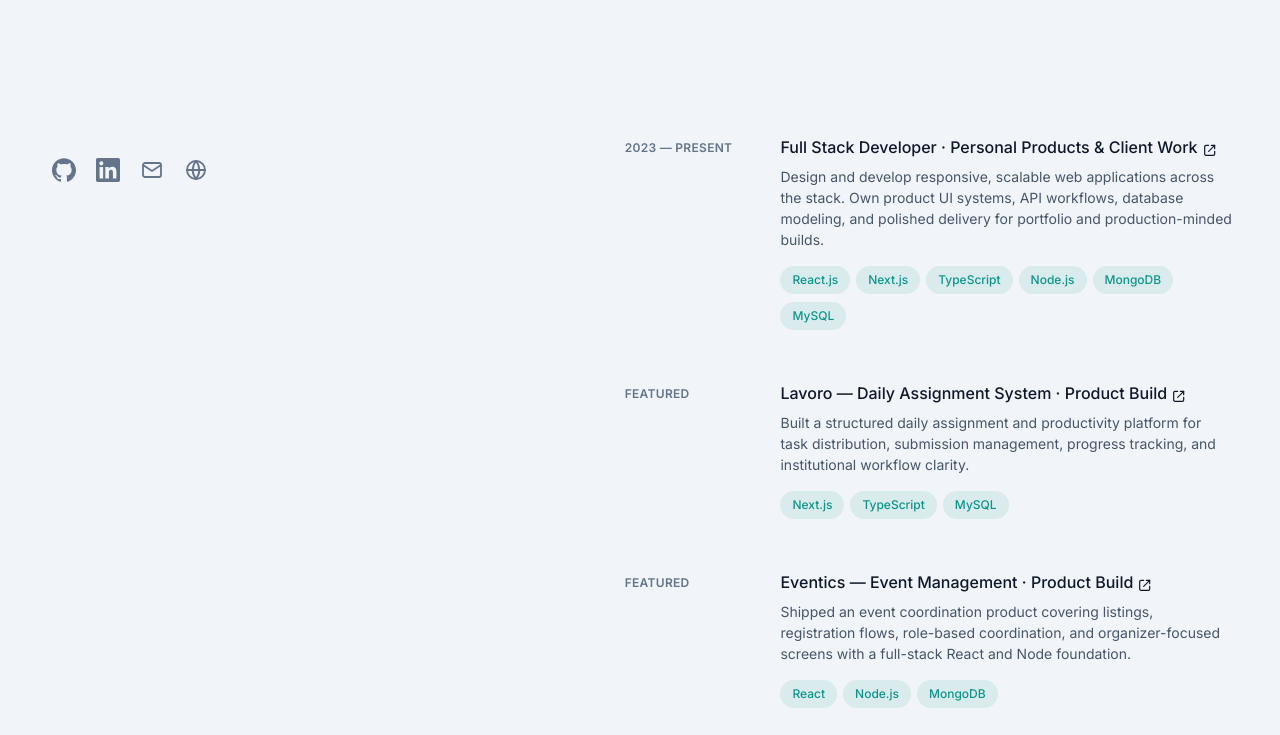
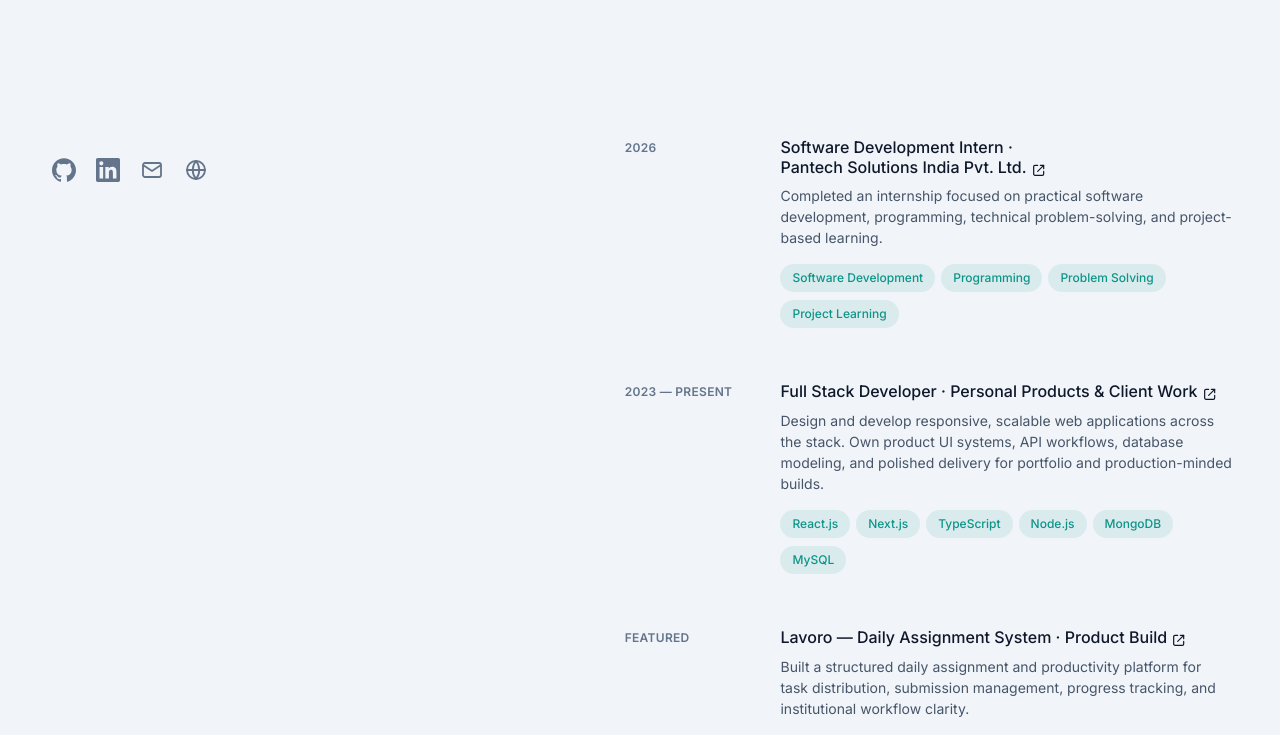
Before and after one commit to umeshkumar-git/umeshshah-portfolio, a React (Vite) app: page / in a window 1280 px wide. Shown: the part 522-1257 px from the top of the page. Built offline with nearby package versions, Linux system fonts and the light colour scheme.

Commit message:
update experience section

```diff
--- a/src/data/portfolio.ts
+++ b/src/data/portfolio.ts
@@ -3,8 +3,7 @@ export const profile = {
 	firstName: "Umesh",
 	title: "Software Developer",
 	headline: "I build structured, reliable web products.",
-  blurb:
-    "Bengaluru-based full-stack developer focused on clean systems, thoughtful UX, and recruiter-ready product craft.",
+	blurb: "Bengaluru-based full-stack developer focused on clean systems, thoughtful UX, and recruiter-ready product craft.",
 	email: "me@umeshshah.in",
 	phone: "+91 9301464989",
 	location: "Bengaluru, India",
@@ -51,13 +50,34 @@ export const aboutParagraphs = [
 
 export const experience = [
 	{
+		period: "2026",
+		title: "Software Development Intern",
+		company: "Pantech Solutions India Pvt. Ltd.",
+		companyUrl: "https://www.pantechsolutions.net/",
+		description:
+			"Completed an internship focused on practical software development, programming, technical problem-solving, and project-based learning.",
+		tech: [
+			"Software Development",
+			"Programming",
+			"Problem Solving",
+			"Project Learning",
+		],
+	},
+	{
 		period: "2023 — Present",
 		title: "Full Stack Developer",
 		company: "Personal Products & Client Work",
 		companyUrl: "https://umeshshah.in",
 		description:
 			"Design and develop responsive, scalable web applications across the stack. Own product UI systems, API workflows, database modeling, and polished delivery for portfolio and production-minded builds.",
-    tech: ["React.js", "Next.js", "TypeScript", "Node.js", "MongoDB", "MySQL"],
+		tech: [
+			"React.js",
+			"Next.js",
+			"TypeScript",
+			"Node.js",
+			"MongoDB",
+			"MySQL",
+		],
 	},
 	{
 		period: "Featured",
@@ -126,7 +146,14 @@ export const projects = [
 		title: "Javify Learning Platform",
 		description:
 			"A learning platform that turns Java practice into guided challenges, interactive progression, and education-first modules.",
-    tech: ["React.js", "TypeScript", "Tailwind CSS", "Node.js", "Prisma", "SQL"],
+		tech: [
+			"React.js",
+			"TypeScript",
+			"Tailwind CSS",
+			"Node.js",
+			"Prisma",
+			"SQL",
+		],
 		href: "https://github.com/umeshkumar-git/JAVIFY",
 		live: null,
 		github: "https://github.com/umeshkumar-git/JAVIFY",
@@ -172,8 +199,7 @@ export const education = [
 	{
 		period: "Engineering",
 		school: "Bangalore Technological Institute",
-    detail:
-      "Bachelor of Engineering in Computer Science and Engineering with focus on software development, web technologies, databases, and engineering fundamentals.",
+		detail: "Bachelor of Engineering in Computer Science and Engineering with focus on software development, web technologies, databases, and engineering fundamentals.",
 		metric: "8.18 CGPA",
 	},
 	{
@@ -222,7 +248,14 @@ export const certifications = [
 ];
 
 export const skills = {
-  frontend: ["JavaScript", "TypeScript", "React.js", "Next.js", "HTML", "CSS"],
+	frontend: [
+		"JavaScript",
+		"TypeScript",
+		"React.js",
+		"Next.js",
+		"HTML",
+		"CSS",
+	],
 	backend: ["Node.js", "REST APIs", "Server Logic"],
 	database: ["MongoDB", "MySQL", "Schema Design"],
 	tools: ["Git", "GitHub", "Java", "C++"],
```
Lines whose indentation alone changed are shown as unchanged.
